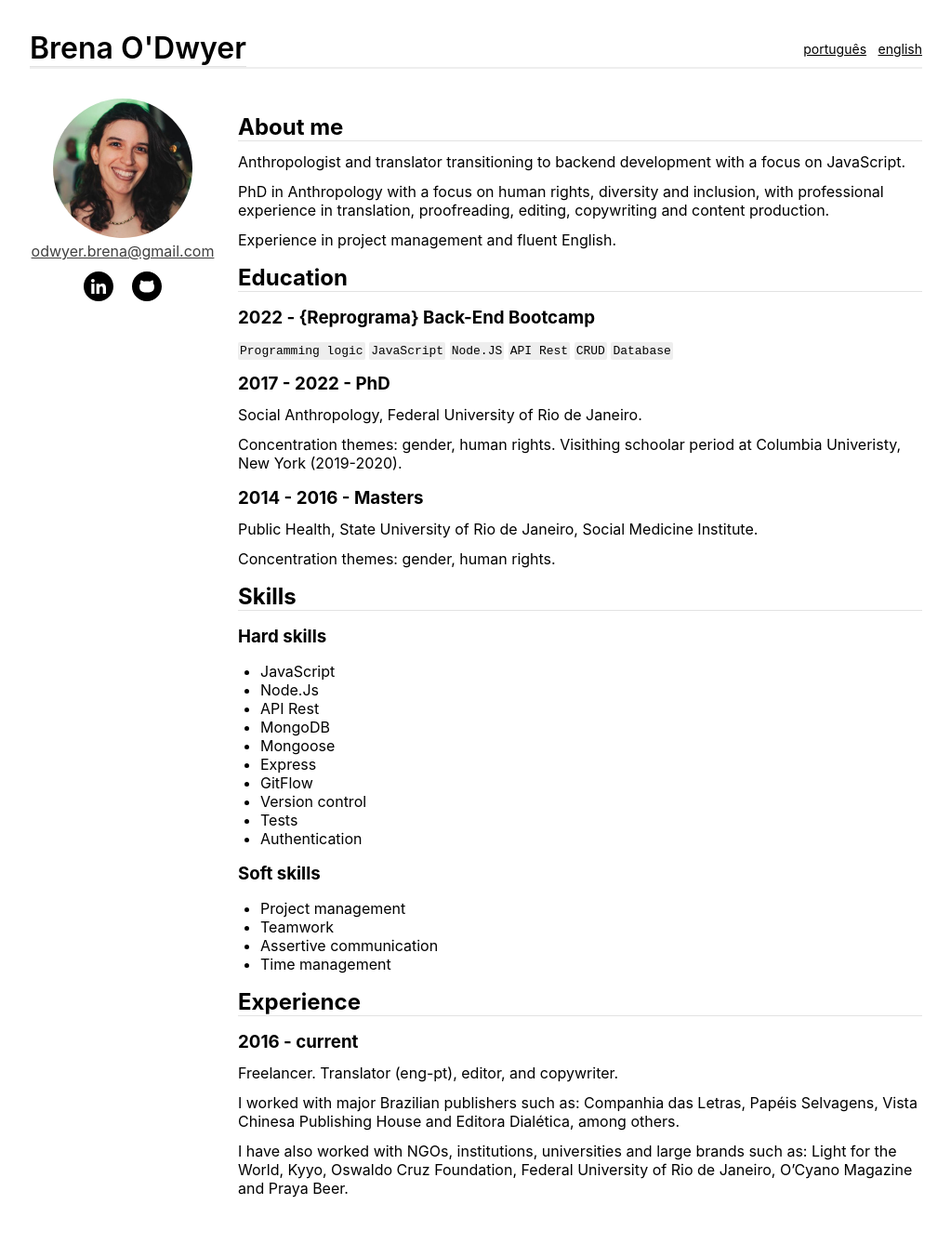
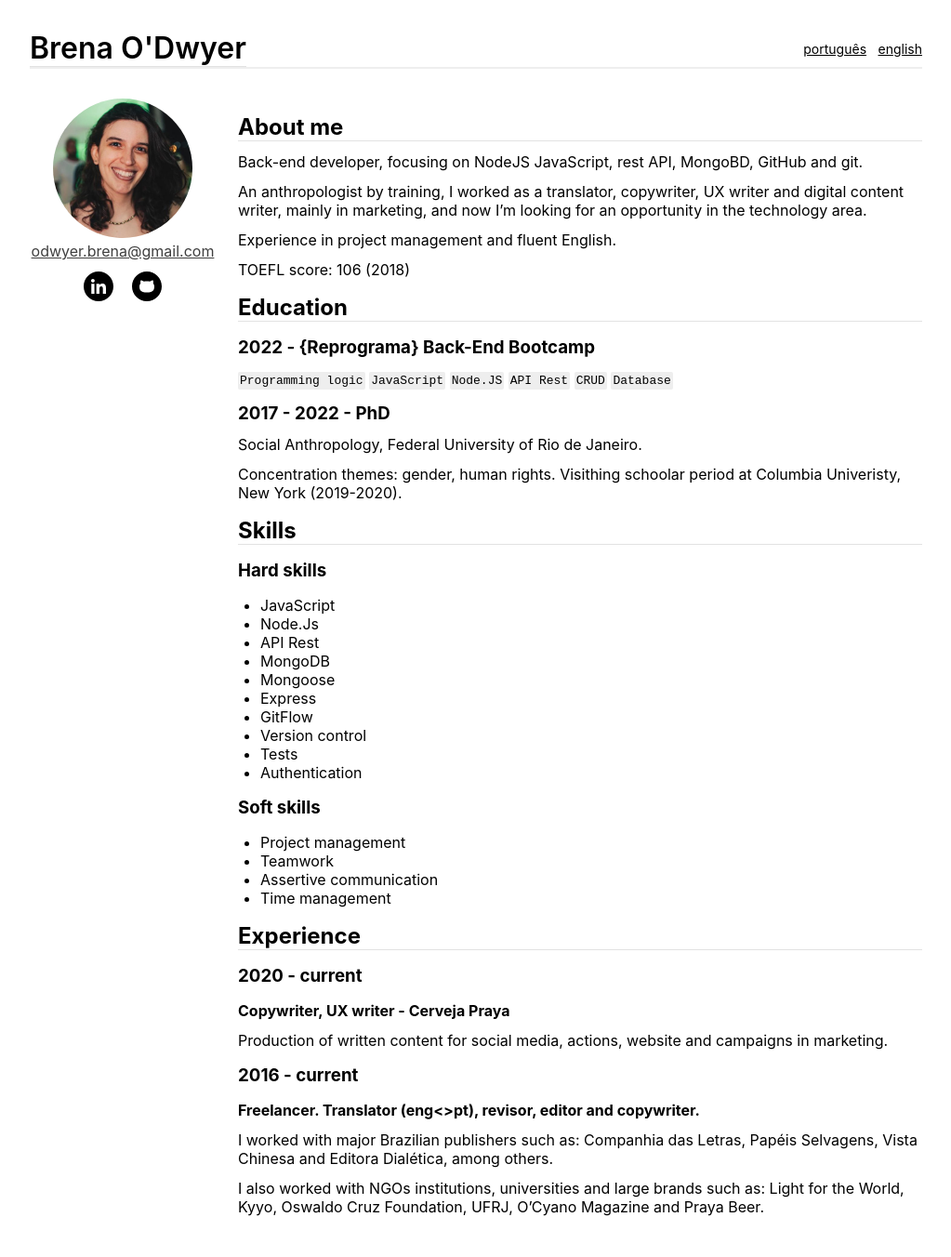
Before and after one commit to brena-odwyer/brena-odwyer.github.io, a Jekyll site: the page built from en/index.md, in a window 1280 px wide. Shown: the whole page at 93% size, without its empty margins (128-1151 px from the left). Built offline with Jekyll 4.4.1, drawn with Linux system fonts in a browser that asks for light colours.

```diff
--- a/en/index.md
+++ b/en/index.md
@@ -5,17 +5,13 @@ profile-picture-alt: The picture shows Brena O'Dwyer, a white latina woman with
 ---
 
 # About me
-Anthropologist and translator transitioning to backend development
-with a focus on JavaScript.
+Back-end developer, focusing on NodeJS JavaScript, rest API, MongoBD, GitHub and git.
 
-PhD in Anthropology with a focus on
-human rights, diversity and
-inclusion, with professional experience
-in translation, proofreading, editing, copywriting and
-content production.
+An anthropologist by training, I worked as a translator, copywriter, UX writer and digital content writer, mainly in marketing, and now I'm looking for an opportunity in the technology area.
 
-Experience in project management and
-fluent English.
+Experience in project management and fluent English.
+
+TOEFL score: 106 (2018)
 
 
 ## Education
@@ -33,13 +29,6 @@ Social Anthropology, Federal University of Rio de Janeiro.
 
 Concentration themes: gender, human rights.
 Visithing schoolar period at Columbia Univeristy, New York (2019-2020).
-
-
-
-### 2014 - 2016 - Masters
-Public Health, State University of Rio de Janeiro, Social Medicine Institute.
-
-Concentration themes: gender, human rights.
 
 ## Skills
 ### Hard skills
@@ -62,16 +51,16 @@ Concentration themes: gender, human rights.
 
 
 ## Experience
+### 2020 - current
+#### Copywriter, UX writer - Cerveja Praya
+Production of written content for
+social media, actions, website and campaigns in marketing.
+
 ### 2016 - current
-Freelancer. Translator (eng-pt), editor, and copywriter.
-
+#### Freelancer. Translator (eng<>pt), revisor, editor and copywriter.
 I worked with major Brazilian publishers
 such as: Companhia das Letras,
-Papéis Selvagens, Vista Chinesa Publishing House
+Papéis Selvagens, Vista Chinesa
 and Editora Dialética, among others.
 
-I have also worked with NGOs,
-institutions, universities and large
-brands such as: Light for the World,
-Kyyo, Oswaldo Cruz Foundation, Federal University of Rio de Janeiro,
-O'Cyano Magazine and Praya Beer.
+I also worked with NGOs institutions, universities and large brands such as: Light for the World, Kyyo, Oswaldo Cruz Foundation, UFRJ, O'Cyano Magazine and Praya Beer.
```
Also changed, not shown: pt/index.md (+12 -21 lines), 1 other file.
